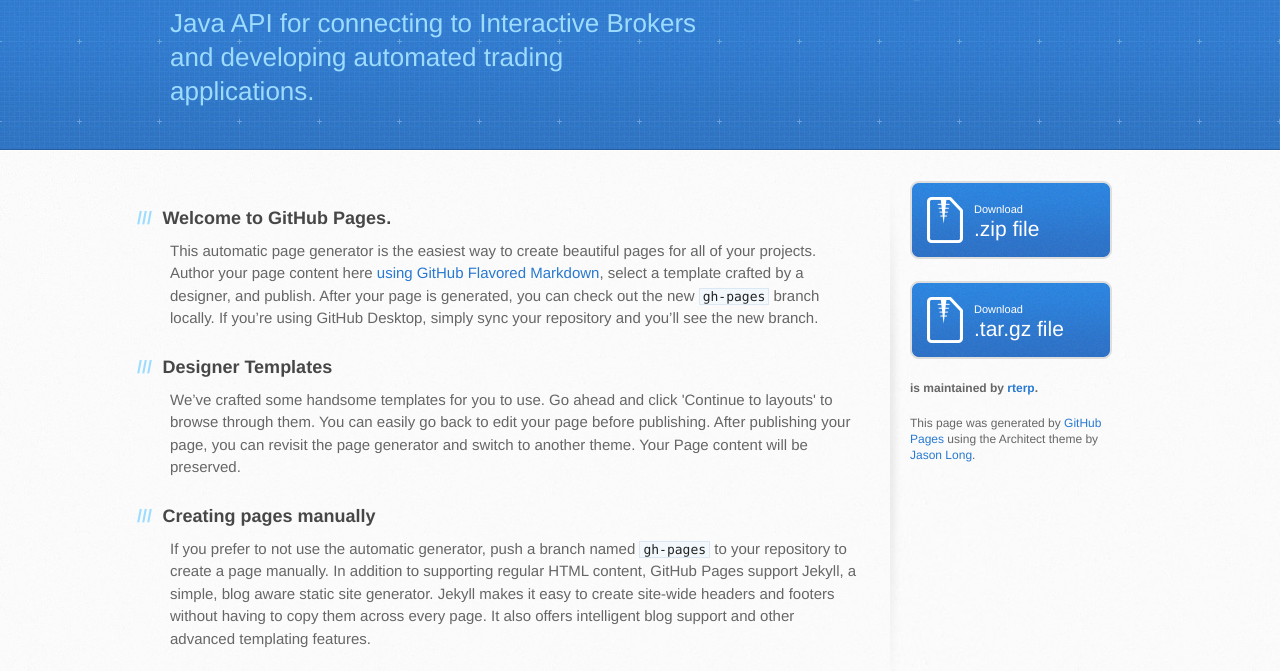
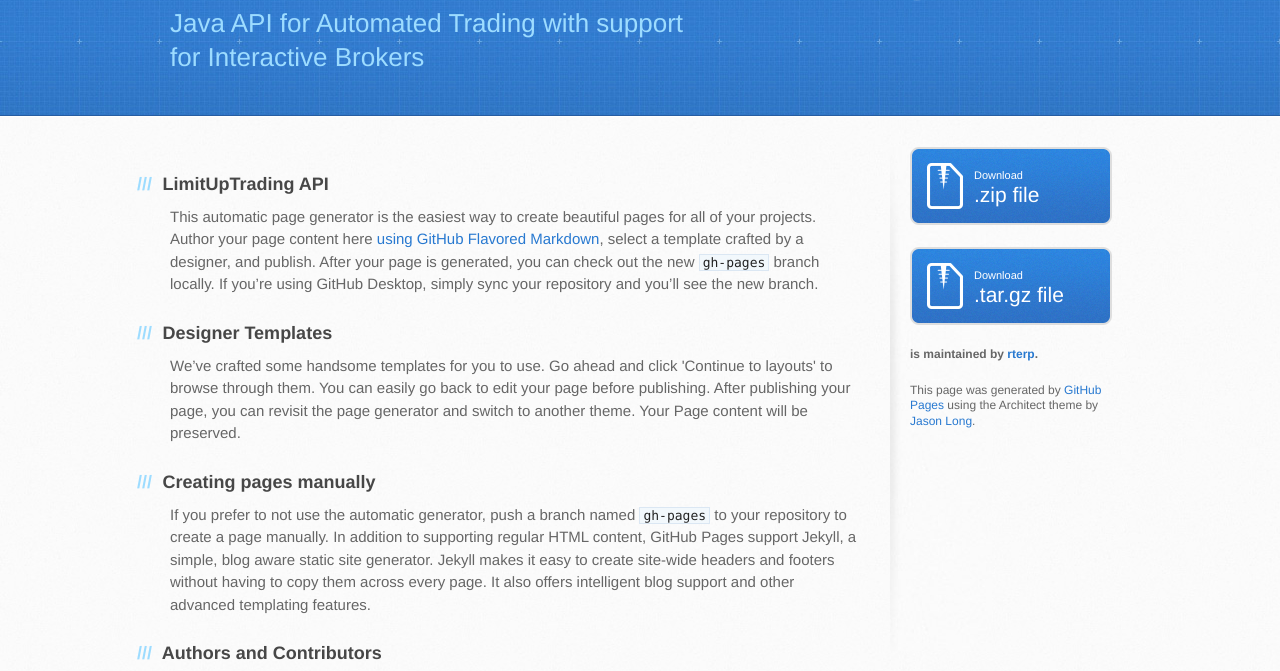
Before and after one commit to rterp/SumZeroTrading, a plain HTML site: page index.html in a window 1280 px wide. Shown: the part 119-790 px from the top of the page. Drawn offline with Linux system fonts and the light colour scheme.

Commit message:
Update index.html

```diff
--- a/index.html
+++ b/index.html
@@ -13,14 +13,14 @@
     <script src="//html5shiv.googlecode.com/svn/trunk/html5.js"></script>
     <![endif]-->
 
-    <title>Limit Up Trading by rterp</title>
+    <title>LimitUp Trading by rterp</title>
   </head>
 
   <body>
     <header>
       <div class="inner">
         <h1>Limit Up Trading</h1>
-        <h2>Java API for connecting to Interactive Brokers and developing automated trading applications.</h2>
+        <h2>Java API for Automated Trading with support for Interactive Brokers</h2>
         <a href="https://github.com/rterp/LimitUpTrading" class="button"><small>View project on</small> GitHub</a>
       </div>
     </header>
@@ -29,7 +29,7 @@
       <div class="inner clearfix">
         <section id="main-content">
           <h3>
-<a id="welcome-to-github-pages" class="anchor" href="#welcome-to-github-pages" aria-hidden="true"><span aria-hidden="true" class="octicon octicon-link"></span></a>Welcome to GitHub Pages.</h3>
+<a id="welcome-to-github-pages" class="anchor" href="#welcome-to-github-pages" aria-hidden="true"><span aria-hidden="true" class="octicon octicon-link"></span></a>LimitUpTrading API</h3>
 
 <p>This automatic page generator is the easiest way to create beautiful pages for all of your projects. Author your page content here <a href="https://guides.github.com/features/mastering-markdown/">using GitHub Flavored Markdown</a>, select a template crafted by a designer, and publish. After your page is generated, you can check out the new <code>gh-pages</code> branch locally. If you’re using GitHub Desktop, simply sync your repository and you’ll see the new branch.</p>
 
```
